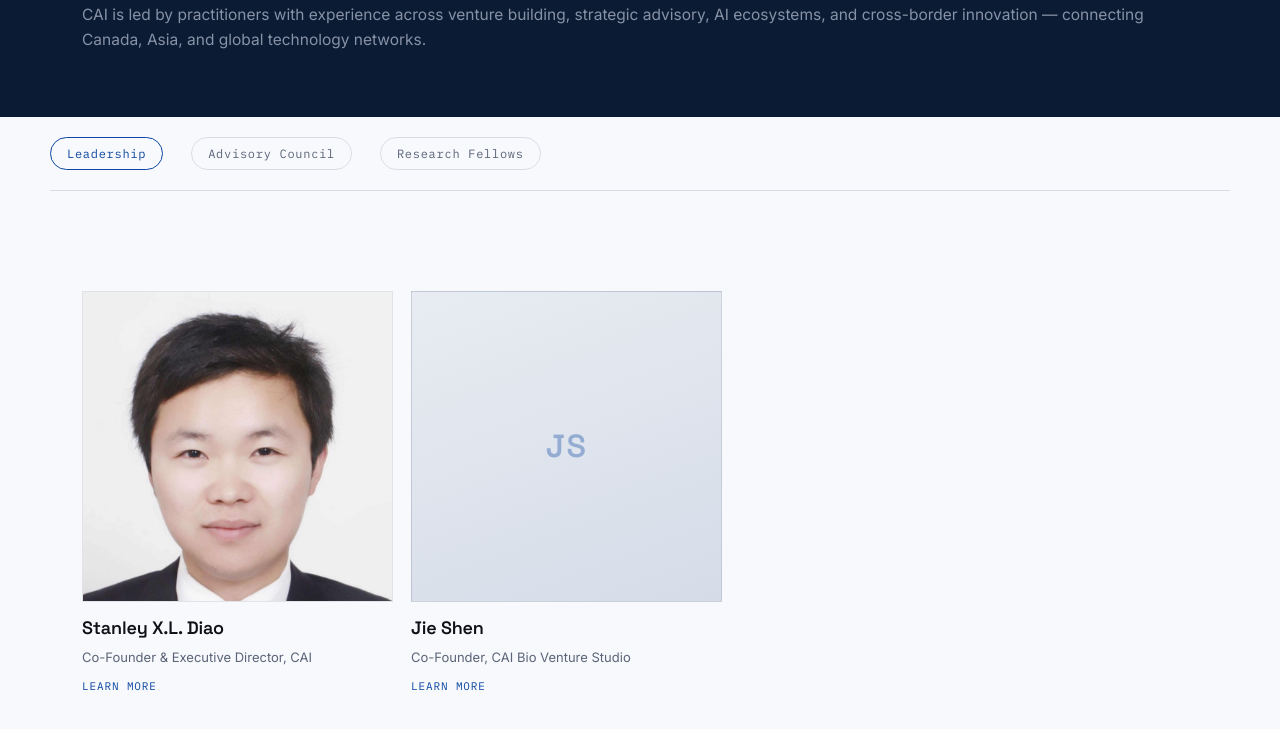
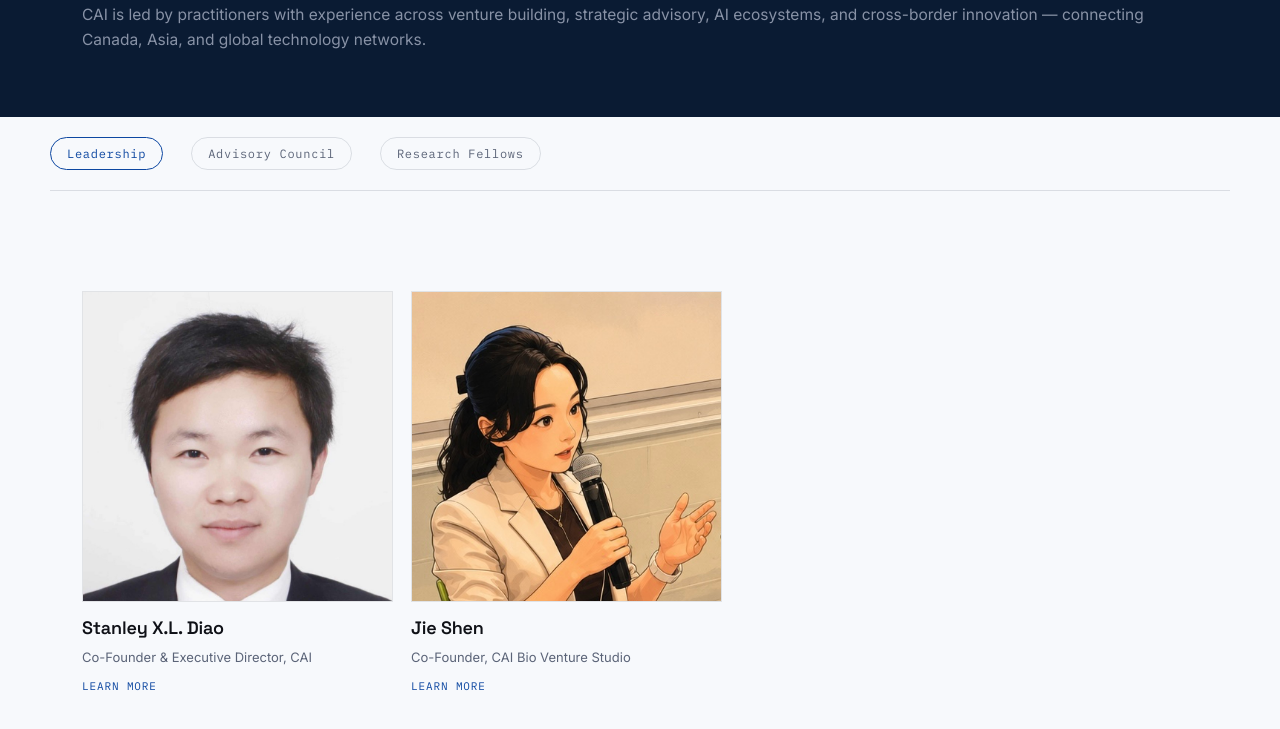
Before and after one commit to stanfordstanley/caiglobal-ai-v3, a plain HTML site: page team.html in a window 1280 px wide. Shown: the part 401-1130 px from the top of the page. Drawn offline with Linux system fonts and the light colour scheme.

Commit message:
jie pic update

```diff
--- a/team.html
+++ b/team.html
@@ -82,8 +82,8 @@
           </article>
 
           <article class="leader-card">
-            <button type="button" class="leader-photo-btn leader-photo-btn--placeholder" data-member="jie" aria-label="View Jie Shen profile">
-              <span class="leader-initials">JS</span>
+            <button type="button" class="leader-photo-btn" data-member="jie" aria-label="View Jie Shen profile">
+              <img src="/img/team/jie-shen.png" alt="Jie Shen" width="400" height="400" loading="lazy">
             </button>
             <h3>Jie Shen</h3>
             <p class="leader-title">Co-Founder, CAI Bio Venture Studio</p>
@@ -188,7 +188,7 @@
 
   <div id="bio-jie">
     <div class="team-modal-head">
-      <div class="team-modal-photo team-modal-photo--placeholder"><span>JS</span></div>
+      <img src="/img/team/jie-shen.png" alt="" class="team-modal-photo" width="120" height="120">
       <div>
         <h2>Jie Shen</h2>
         <p class="leader-title">Co-Founder, CAI Bio Venture Studio</p>
```
Also changed, not shown: img/team/jie-shen.png (added).
